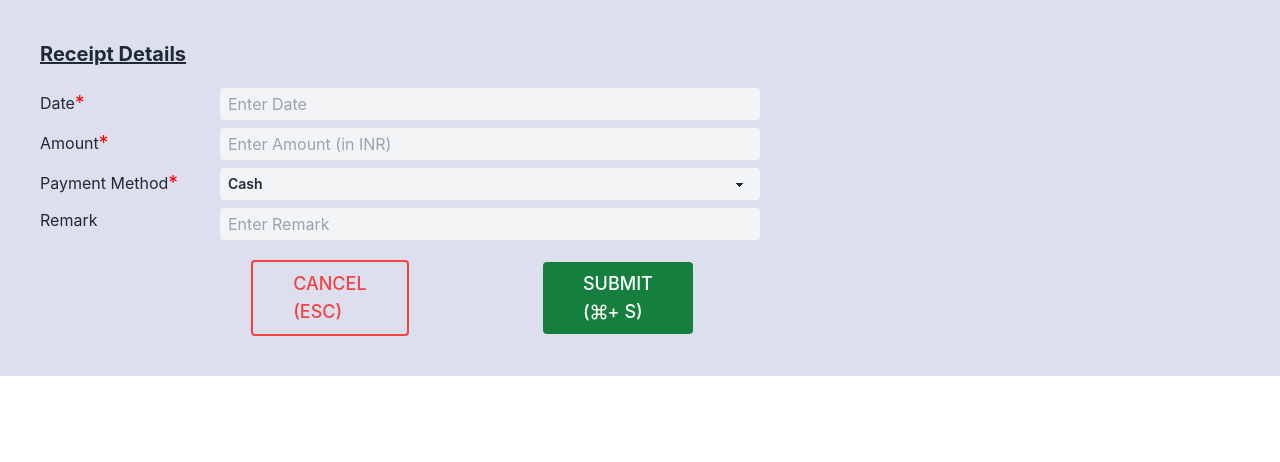
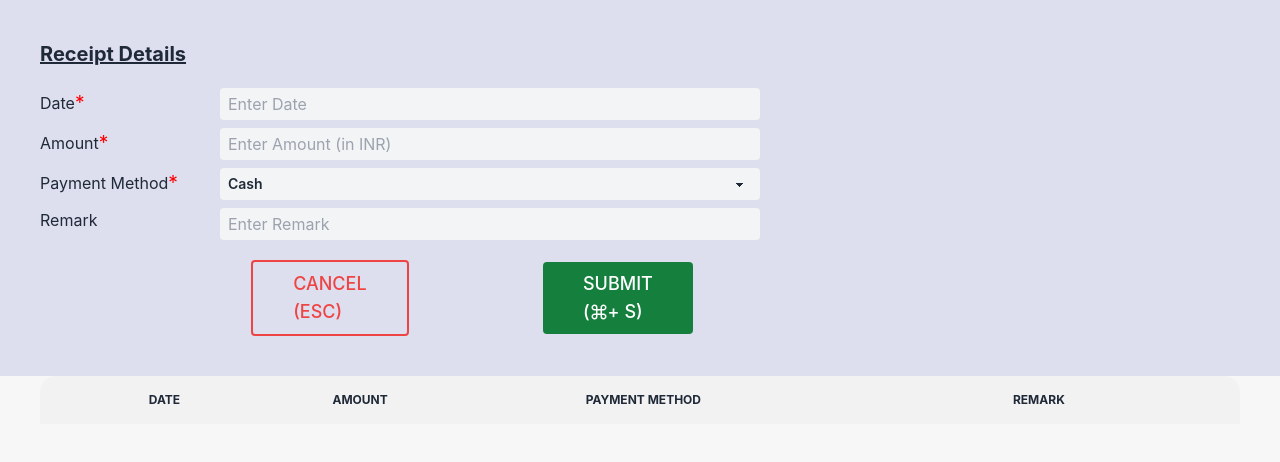
Before and after one commit to iinaamasum/onito-task, a React (Create React App) app: page / in a window 1280 px wide. Shown: the top 462 px of the page. Built offline with nearby package versions, Linux system fonts and the light colour scheme.

Commit message:
table added with data show from receipt props

```diff
--- a/src/App.js
+++ b/src/App.js
@@ -1,10 +1,12 @@
-import ReceiptForm from './Pages/ReceiptForm/ReceiptForm';
+import { Toaster } from 'react-hot-toast';
+import Home from './Pages/ReceiptForm/Home';
 import './style/style.css';
 
 function App() {
   return (
     <>
-      <ReceiptForm />
+      <Home />
+      <Toaster />
     </>
   );
 }
--- /dev/null
+++ b/src/Pages/ReceiptForm/Home.jsx
@@ -0,0 +1,15 @@
+import React, { useState } from 'react';
+import PaymentTable from './PaymentTable';
+import ReceiptForm from './ReceiptForm';
+
+const Home = () => {
+  const [receipt, setReceipt] = useState([]);
+  return (
+    <section>
+      <ReceiptForm receipt={receipt} setReceipt={setReceipt} />
+      <PaymentTable receipt={receipt} />
+    </section>
+  );
+};
+
+export default Home;
--- a/src/Pages/ReceiptForm/PaymentTable.jsx
+++ b/src/Pages/ReceiptForm/PaymentTable.jsx
@@ -1,7 +1,34 @@
 import React from 'react';
 
-const PaymentTable = () => {
-  return <div></div>;
+const PaymentTable = ({ receipt }) => {
+  return (
+    <section className="bg-[#f7f7f7] min-h-[50vh]">
+      <div class="overflow-x-auto container mx-auto px-5 md:px-7 lg:px-10 max-w-[1300px]">
+        <table class="table table-zebra w-full">
+          <thead>
+            <tr>
+              <th></th>
+              <th>Date</th>
+              <th>Amount</th>
+              <th>Payment Method</th>
+              <th>Remark</th>
+            </tr>
+          </thead>
+          <tbody>
+            {receipt.map((data, i) => (
+              <tr key={i}>
+                <th>{i + 1}</th>
+                <td>{data.date}</td>
+                <td>{data.amount}</td>
+                <td>{data.payMethod}</td>
+                <td>{data.remark}</td>
+              </tr>
+            ))}
+          </tbody>
+        </table>
+      </div>
+    </section>
+  );
 };
 
 export default PaymentTable;
--- a/src/Pages/ReceiptForm/ReceiptForm.jsx
+++ b/src/Pages/ReceiptForm/ReceiptForm.jsx
@@ -1,8 +1,8 @@
 import React, { useState } from 'react';
+import toast from 'react-hot-toast';
 import { BiCommand } from 'react-icons/bi';
 
-const ReceiptForm = () => {
-  const [receipt, setReceipt] = useState([]);
+const ReceiptForm = ({ receipt, setReceipt }) => {
   const [paySelect, setPaySelect] = useState('Cash');
   console.log(paySelect);
 
@@ -15,10 +15,11 @@ const ReceiptForm = () => {
       remark: e.target.remark.value,
     };
     setReceipt([...receipt, data]);
+    toast.success('Receipt sent successfully');
     e.target.reset();
   };
 
-  console.log(receipt);
+  // console.log(receipt);
 
   return (
     <section className="bg-[#dddeee] py-10">
@@ -86,6 +87,9 @@ const ReceiptForm = () => {
             <div className="flex justify-around items-center w-full">
               <button
                 type="reset"
+                onClick={() => {
+                  toast.error('Form cleared');
+                }}
                 className="border-2 border-red-500 rounded px-10 py-2 text-lg font-medium uppercase text-red-500 hover:text-black hover:bg-red-500 flex flex-col"
               >
                 <span>Cancel</span>
```
